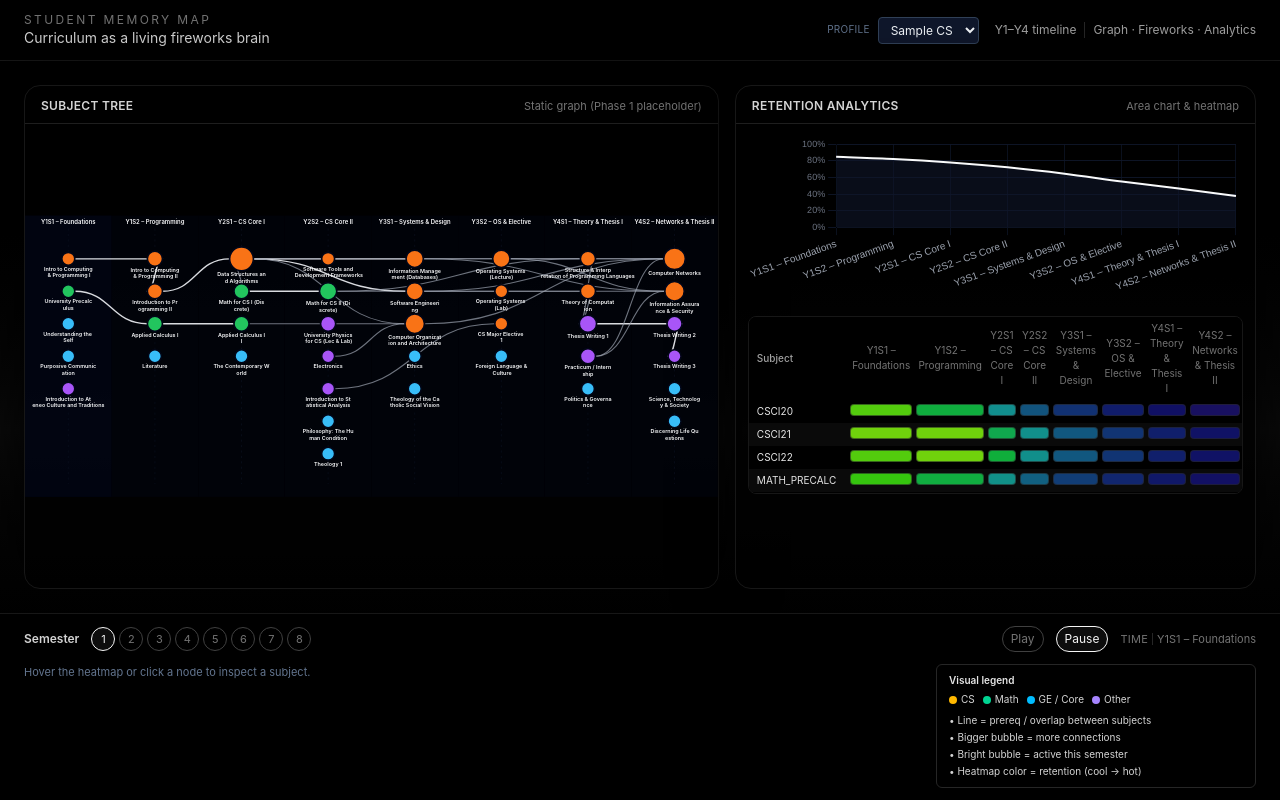
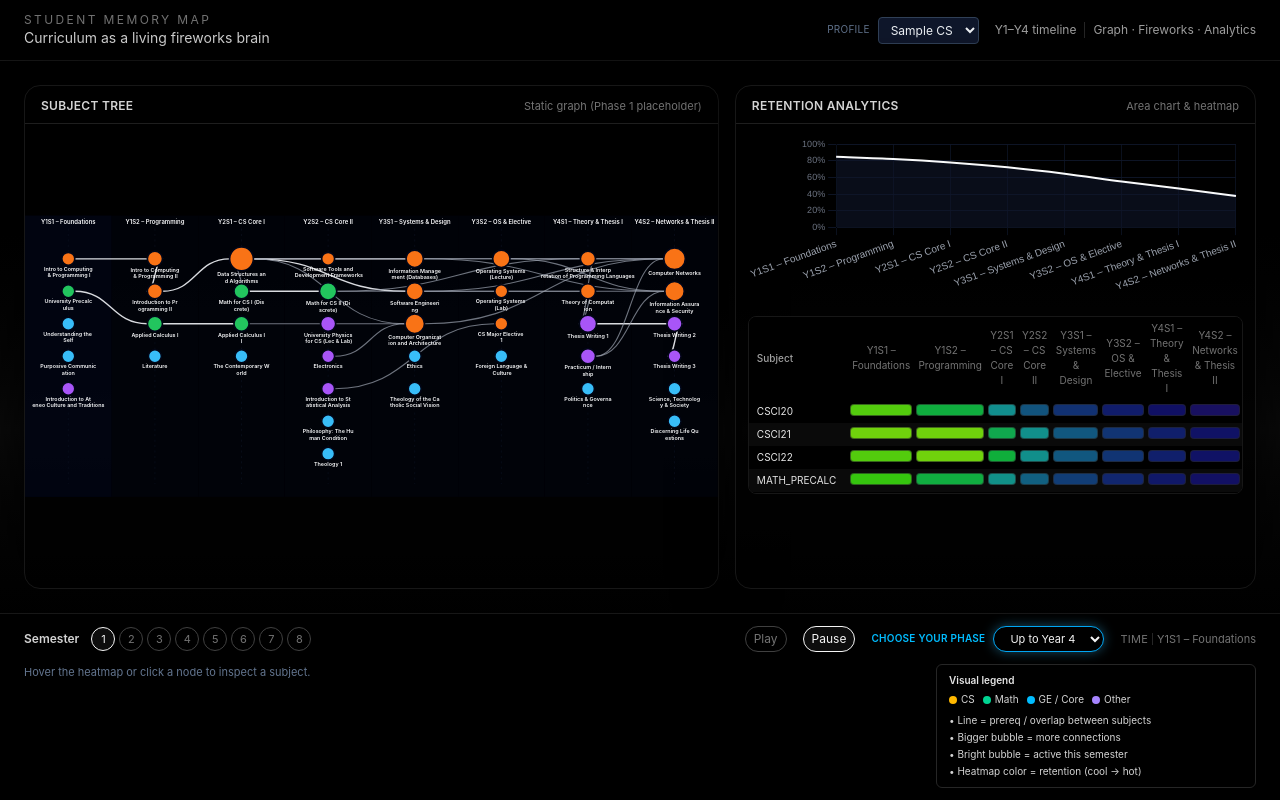
Before and after one commit to Troy-LL/student-memory-map, a React (Vite) app: page / in a window 1280 px wide. Built offline with nearby package versions, Linux system fonts and the light colour scheme.

Commit message:
Implement max semester index functionality: Added maxSemesterIndex state management and UI controls in App component, updated retention calculations in Analytics components, and adjusted semester selection logic to respect the maximum index.

```diff
--- a/src/App.tsx
+++ b/src/App.tsx
@@ -13,6 +13,8 @@ function App() {
   const isPlaying = useAppStore((s) => s.isPlaying);
   const play = useAppStore((s) => s.play);
   const pause = useAppStore((s) => s.pause);
+  const maxSemesterIndex = useAppStore((s) => s.maxSemesterIndex);
+  const setMaxSemesterIndex = useAppStore((s) => s.setMaxSemesterIndex);
 
   useEffect(() => {
     if (!isPlaying || !graph) {
@@ -20,13 +22,15 @@ function App() {
     }
 
     const interval = window.setInterval(() => {
+      const upper =
+        maxSemesterIndex ?? graph.semesters.length - 1;
       const next =
-        (currentSemesterIndex + 1) % (graph.semesters.length || 1);
+        currentSemesterIndex >= upper ? 0 : currentSemesterIndex + 1;
       setCurrentSemester(next);
     }, 2500);
 
     return () => window.clearInterval(interval);
-  }, [isPlaying, graph, currentSemesterIndex, setCurrentSemester]);
+  }, [isPlaying, graph, currentSemesterIndex, maxSemesterIndex, setCurrentSemester]);
 
   return (
     <div className="min-h-screen bg-black text-neutral-100 flex flex-col">
@@ -90,23 +94,29 @@ function App() {
             <div className="flex items-center gap-3 text-xs text-neutral-300">
               <span className="font-semibold">Semester</span>
               <div className="flex gap-1">
-                {Array.from({ length: 8 }).map((_, i) => (
+                {Array.from({ length: 8 }).map((_, i) => {
+                  const disabled = graph && i > maxSemesterIndex;
+                  return (
                     <button
                       key={i}
                       type="button"
-                    onClick={() => setCurrentSemester(i)}
+                      disabled={disabled}
+                      onClick={() => !disabled && setCurrentSemester(i)}
                       className={`w-6 h-6 rounded-full border text-[11px] transition-colors ${
-                      currentSemesterIndex === i
+                        disabled
+                          ? 'border-neutral-800 text-neutral-700 cursor-not-allowed'
+                          : currentSemesterIndex === i
                           ? 'border-neutral-100 text-neutral-100 bg-neutral-50/5'
                           : 'border-neutral-700 text-neutral-500 hover:border-neutral-200 hover:text-neutral-100'
                       }`}
                     >
                       {i + 1}
                     </button>
-                ))}
+                  );
+                })}
               </div>
             </div>
-            <div className="flex items-center gap-3 text-xs text-neutral-400">
+            <div className="flex items-center gap-4 text-xs text-neutral-400">
               <button
                 type="button"
                 onClick={play}
@@ -129,6 +139,21 @@ function App() {
               >
                 Pause
               </button>
+              <div className="flex items-center gap-2">
+                <span className="uppercase tracking-wide text-[10px] text-sky-400 font-semibold">
+                  Choose your phase
+                </span>
+                <select
+                  className="bg-black border border-sky-500 rounded-full px-3 py-1 text-[11px] text-neutral-100 shadow-[0_0_12px_rgba(56,189,248,0.4)]"
+                  value={maxSemesterIndex}
+                  onChange={(e) => setMaxSemesterIndex(Number(e.target.value))}
+                >
+                  <option value={1}>Up to Year 1</option>
+                  <option value={3}>Up to Year 2</option>
+                  <option value={5}>Up to Year 3</option>
+                  <option value={7}>Up to Year 4</option>
+                </select>
+              </div>
               <div className="hidden sm:flex items-center gap-1 text-[11px] text-neutral-500">
                 <span className="uppercase tracking-wide">Time</span>
                 <span className="w-px h-3 bg-neutral-800" />
--- a/src/components/Analytics/RetentionAreaChart.tsx
+++ b/src/components/Analytics/RetentionAreaChart.tsx
@@ -26,22 +26,35 @@ ChartJS.register(
 export const RetentionAreaChart: FC = () => {
   const graph = useAppStore((s) => s.graph);
   const retentionBySemester = useAppStore((s) => s.retentionBySemester);
+  const maxSemesterIndex = useAppStore((s) => s.maxSemesterIndex);
+  const chartMode = useAppStore((s) => s.chartMode);
+  const chartSubjectId = useAppStore((s) => s.chartSubjectId);
 
   if (!graph) {
     return null;
   }
 
-  const matrix = buildRetentionMatrix(graph, retentionBySemester);
+  const fullMatrix = buildRetentionMatrix(graph, retentionBySemester);
+  const upper = Math.max(
+    0,
+    Math.min(maxSemesterIndex, fullMatrix.semesters.length - 1),
+  );
+  const semesters = fullMatrix.semesters.slice(0, upper + 1);
 
-  // Collapse into a single \"life load\" curve (average retention across all subjects)
-  const averaged = matrix.values.map((row) => {
+  let data;
+  if (chartMode === 'subject' && chartSubjectId) {
+    const subjectIndex = fullMatrix.subjectIds.indexOf(chartSubjectId);
+    if (subjectIndex === -1) {
+      // fallback to overall
+      const averaged = fullMatrix.values
+        .slice(0, upper + 1)
+        .map((row) => {
           if (!row.length) return 0;
           const sum = row.reduce((acc, v) => acc + v, 0);
           return sum / row.length;
         });
-
-  const data = {
-    labels: matrix.semesters,
+      data = {
+        labels: semesters,
         datasets: [
           {
             label: 'Overall retention',
@@ -55,6 +68,51 @@ export const RetentionAreaChart: FC = () => {
           },
         ],
       };
+    } else {
+      const subjectValues = fullMatrix.values
+        .slice(0, upper + 1)
+        .map((row) => row[subjectIndex]);
+      data = {
+        labels: semesters,
+        datasets: [
+          {
+            label: chartSubjectId,
+            data: subjectValues,
+            borderColor: '#38bdf8',
+            backgroundColor: 'rgba(56,189,248,0.15)',
+            fill: true,
+            tension: 0.3,
+            borderWidth: 2,
+            pointRadius: 3,
+          },
+        ],
+      };
+    }
+  } else {
+    // overall mode
+    const averaged = fullMatrix.values
+      .slice(0, upper + 1)
+      .map((row) => {
+        if (!row.length) return 0;
+        const sum = row.reduce((acc, v) => acc + v, 0);
+        return sum / row.length;
+      });
+    data = {
+      labels: semesters,
+      datasets: [
+        {
+          label: 'Overall retention',
+          data: averaged,
+          borderColor: '#f9fafb',
+          backgroundColor: 'rgba(15,23,42,0.6)',
+          fill: true,
+          tension: 0.3,
+          borderWidth: 2,
+          pointRadius: 0,
+        },
+      ],
+    };
+  }
 
   const options = {
     responsive: true,
--- a/src/components/Analytics/RetentionHeatmap.tsx
+++ b/src/components/Analytics/RetentionHeatmap.tsx
@@ -10,6 +10,7 @@ export const RetentionHeatmap: FC = () => {
   const setCurrentSemester = useAppStore((s) => s.setCurrentSemester);
   const selectSubject = useAppStore((s) => s.selectSubject);
   const selectedSubjectId = useAppStore((s) => s.selectedSubjectId);
+  const maxSemesterIndex = useAppStore((s) => s.maxSemesterIndex);
 
   const containerRef = useRef<HTMLDivElement | null>(null);
 
@@ -27,7 +28,16 @@ export const RetentionHeatmap: FC = () => {
     return null;
   }
 
-  const matrix = buildRetentionMatrix(graph, retentionBySemester);
+  const fullMatrix = buildRetentionMatrix(graph, retentionBySemester);
+  const upper = Math.max(
+    0,
+    Math.min(maxSemesterIndex, fullMatrix.semesters.length - 1),
+  );
+  const matrix = {
+    semesters: fullMatrix.semesters.slice(0, upper + 1),
+    subjectIds: fullMatrix.subjectIds,
+    values: fullMatrix.values.slice(0, upper + 1),
+  };
 
   return (
     <div className="mt-3 border border-neutral-900 rounded-lg overflow-hidden bg-black/80">
--- a/src/state/store.ts
+++ b/src/state/store.ts
@@ -11,6 +11,9 @@ interface AppState {
   retentionBySemester: Record<number, RetentionBySubjectId>;
   selectedSubjectId: string | null;
   isPlaying: boolean;
+  maxSemesterIndex: number;
+  chartMode: 'overall' | 'subject';
+  chartSubjectId: string | null;
   loading: boolean;
   error: string | null;
   loadCurriculum: (path: string) => Promise<void>;
@@ -18,6 +21,7 @@ interface AppState {
   selectSubject: (id: string | null) => void;
   play: () => void;
   pause: () => void;
+  setMaxSemesterIndex: (index: number) => void;
 }
 
 export const useAppStore = create<AppState>((set, get) => ({
@@ -26,6 +30,9 @@ export const useAppStore = create<AppState>((set, get) => ({
   retentionBySemester: {},
   selectedSubjectId: null,
   isPlaying: false,
+  maxSemesterIndex: 7,
+  chartMode: 'overall',
+  chartSubjectId: null,
   loading: false,
   error: null,
 
@@ -51,6 +58,10 @@ export const useAppStore = create<AppState>((set, get) => ({
         retentionBySemester,
         currentSemesterIndex: 0,
         selectedSubjectId: null,
+        isPlaying: false,
+        maxSemesterIndex: graph.semesters.length - 1,
+        chartMode: 'overall',
+        chartSubjectId: null,
         loading: false,
         error: null,
       });
@@ -62,27 +73,50 @@ export const useAppStore = create<AppState>((set, get) => ({
   },
 
   setCurrentSemester(index: number) {
-    const { graph, retentionBySemester } = get();
+    const { graph, retentionBySemester, maxSemesterIndex } = get();
     if (!graph) {
       return;
     }
 
-    if (retentionBySemester[index] == null) {
-      retentionBySemester[index] = computeSemesterRetentions(graph, index);
+    const clamped = Math.max(0, Math.min(index, maxSemesterIndex));
+
+    if (retentionBySemester[clamped] == null) {
+      retentionBySemester[clamped] = computeSemesterRetentions(
+        graph,
+        clamped,
+      );
     }
 
-    set({ currentSemesterIndex: index, retentionBySemester: { ...retentionBySemester } });
+    set({
+      currentSemesterIndex: clamped,
+      retentionBySemester: { ...retentionBySemester },
+    });
   },
 
   selectSubject(id: string | null) {
-    set({ selectedSubjectId: id });
+    const { isPlaying } = get();
+    set({
+      selectedSubjectId: id,
+      chartMode: !isPlaying && id ? 'subject' : 'overall',
+      chartSubjectId: id,
+    });
   },
 
   play() {
-    set({ isPlaying: true });
+    set({ isPlaying: true, chartMode: 'overall' });
   },
 
   pause() {
     set({ isPlaying: false });
   },
+
+  setMaxSemesterIndex(index: number) {
+    const { graph, currentSemesterIndex } = get();
+    if (!graph) return;
+    const max = Math.max(0, Math.min(index, graph.semesters.length - 1));
+    set({
+      maxSemesterIndex: max,
+      currentSemesterIndex: Math.min(currentSemesterIndex, max),
+    });
+  },
 }));
```
Lines whose indentation alone changed are shown as unchanged.
